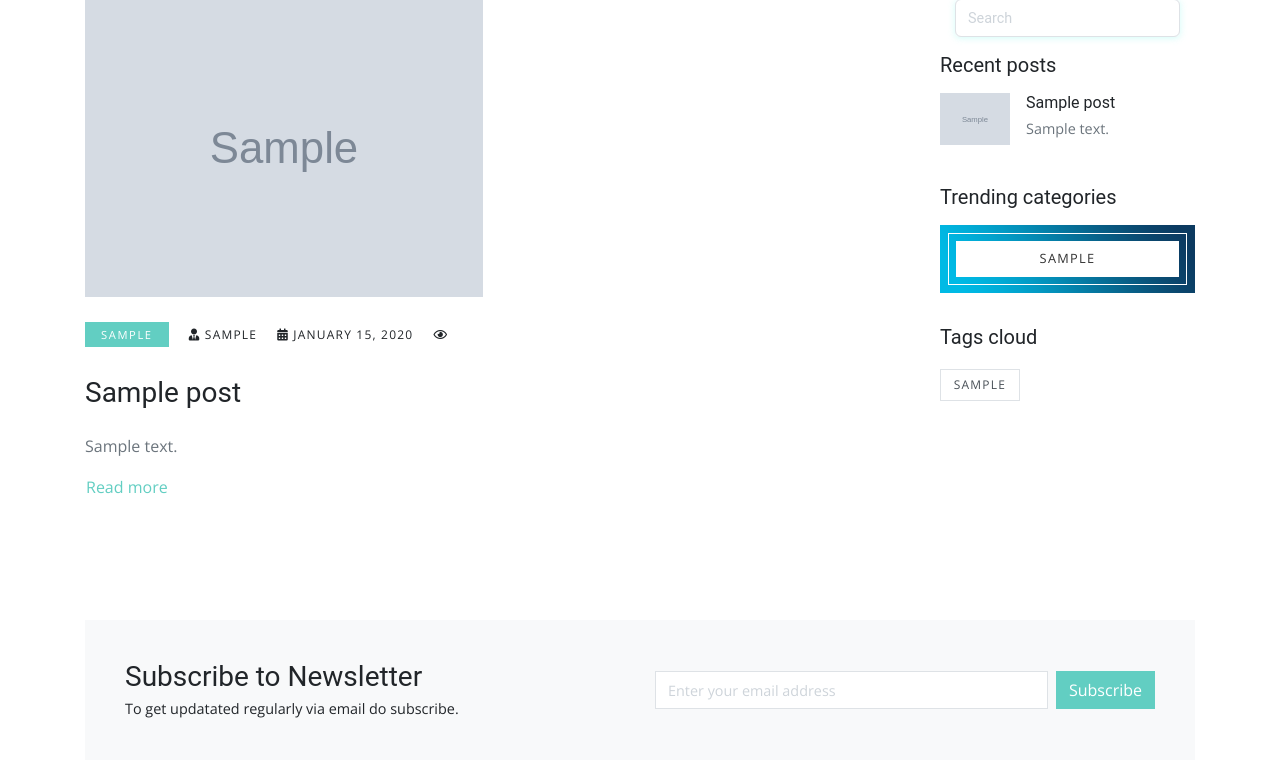
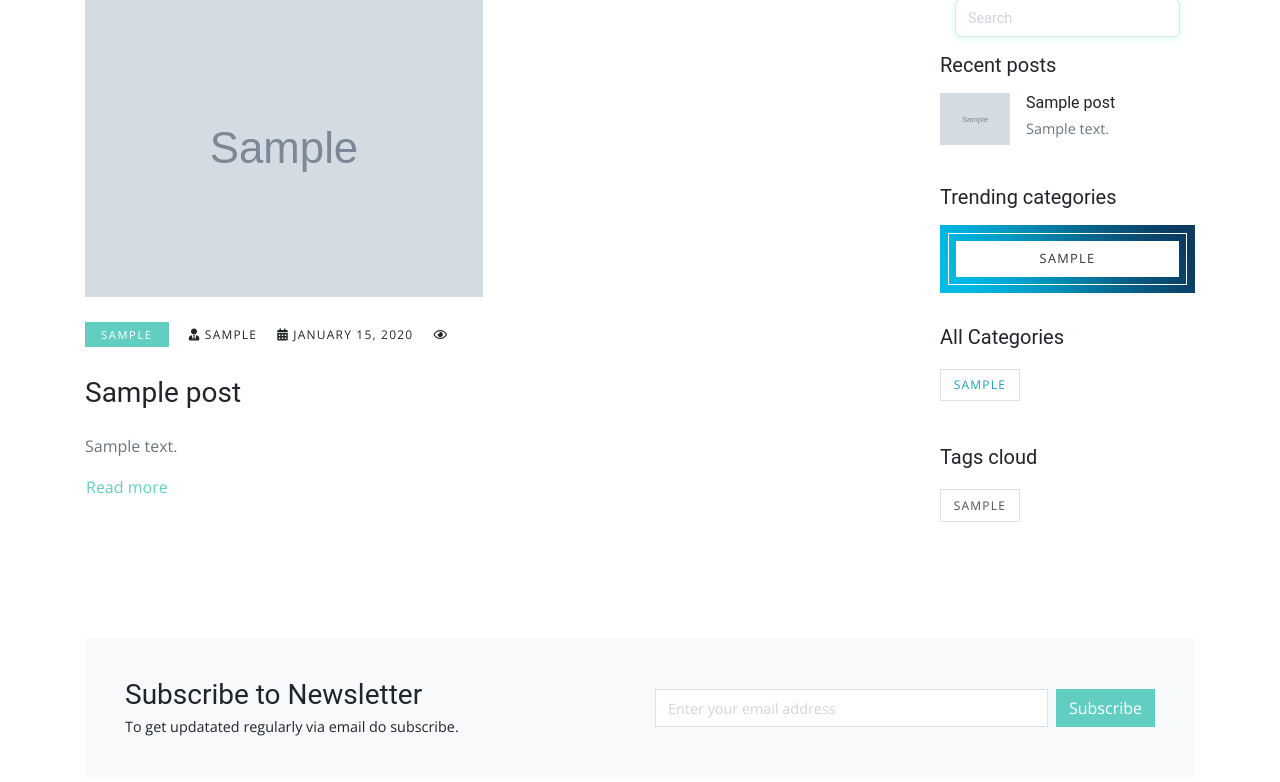
Before and after one commit to m-nobinur/BinBlogger, a Django app: page /blog/ in a window 1280 px wide. Shown: the part 255-1037 px from the top of the page. Run offline with Django 3.2, Linux system fonts and the light colour scheme; tables that the repository leaves empty hold one stand-in row (values such as "Sample post"); grey boxes marked "Sample" are stand-in pictures; parts of the project's set-up code (start-up, migrations or seed data) failed here and were passed over; some libraries are stand-ins or nearby versions.

Commit message:
fixes some errors in posts apps

```diff
--- a/BinBlogger/settings.py
+++ b/BinBlogger/settings.py
@@ -36,6 +36,7 @@ INSTALLED_APPS = [
     'admin_dashboard.apps.AdminDashboardConfig',
     'comments.apps.CommentsConfig',
     'newsleters.apps.NewsletersConfig',
+    'contact.apps.ContactConfig',
 
 ]
 
--- a/templates/sidebar.html
+++ b/templates/sidebar.html
@@ -42,13 +42,27 @@
     </div>
   </div>
 
-<!-- Tags-->
+  <!-- All categories-->
+  <div class="card rounded-0 border-0 mb-4">
+    <div class="card-body p-0">
+      <h2 class="h5 mb-3">All Categories</h2>
+      <ul class="list-inline">
+        {% for cat in categories %}
+        <li class="list-inline-item my-1 mr-1">
+          <a class="sidebar-tag-link text-info" href={{cat.get_absolute_url}}>{{ cat }}</a>
+        </li>
+        {% endfor %}
+      </ul>
+    </div>
+  </div>
+
+  <!-- Tags-->
   <div class="card rounded-0 border-0 mb-4">
     <div class="card-body p-0">
       <h2 class="h5 mb-3">Tags cloud</h2>
       <ul class="list-inline">
         {% for tag in tags %}
-            <li class="list-inline-item my-1 mr-2"><a class="sidebar-tag-link" href="{% url 'tag_posts' tag=tag %}">{{ tag }}</a></li>
+            <li class="list-inline-item my-1 mr-1"><a class="sidebar-tag-link" href="{% url 'tag_posts' tag=tag %}">{{ tag }}</a></li>
         {% endfor %}
       </ul>
     </div>
```
Also changed, not shown: posts/views.py (+4 -4 lines).
